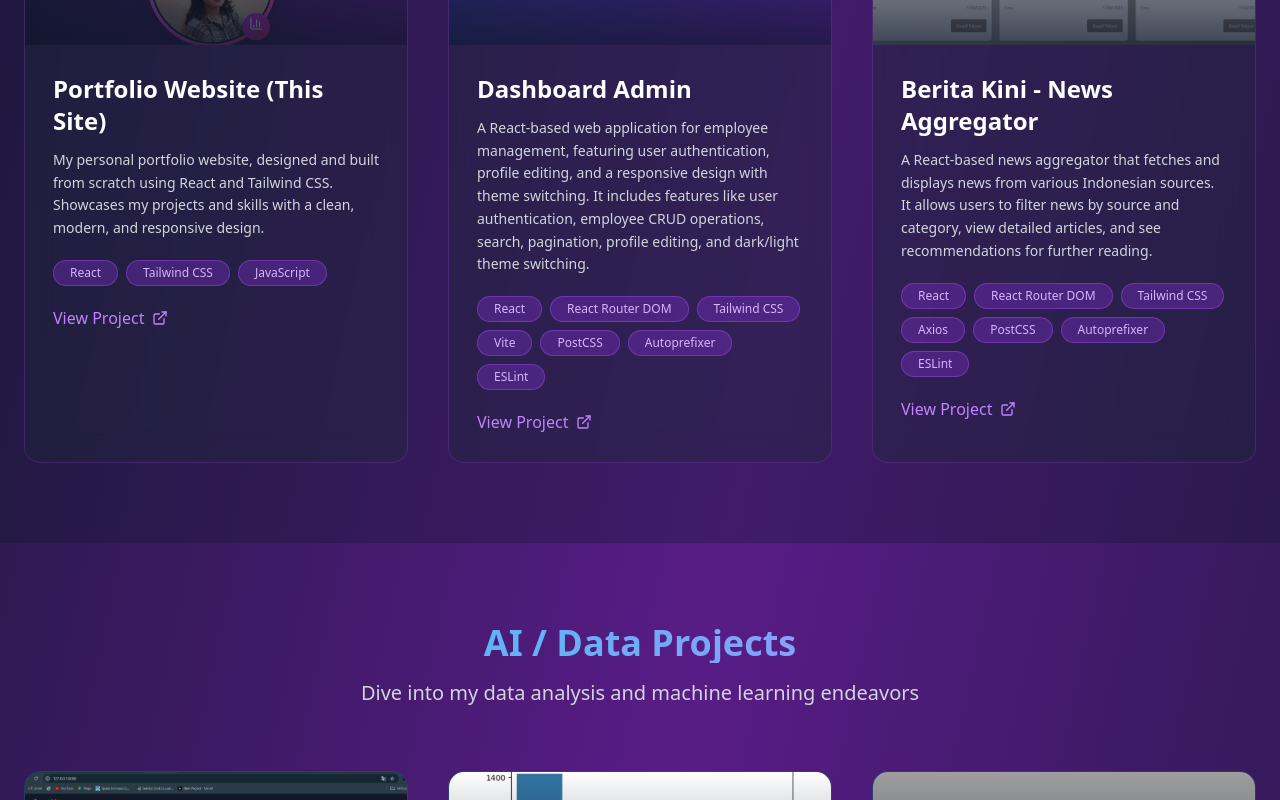
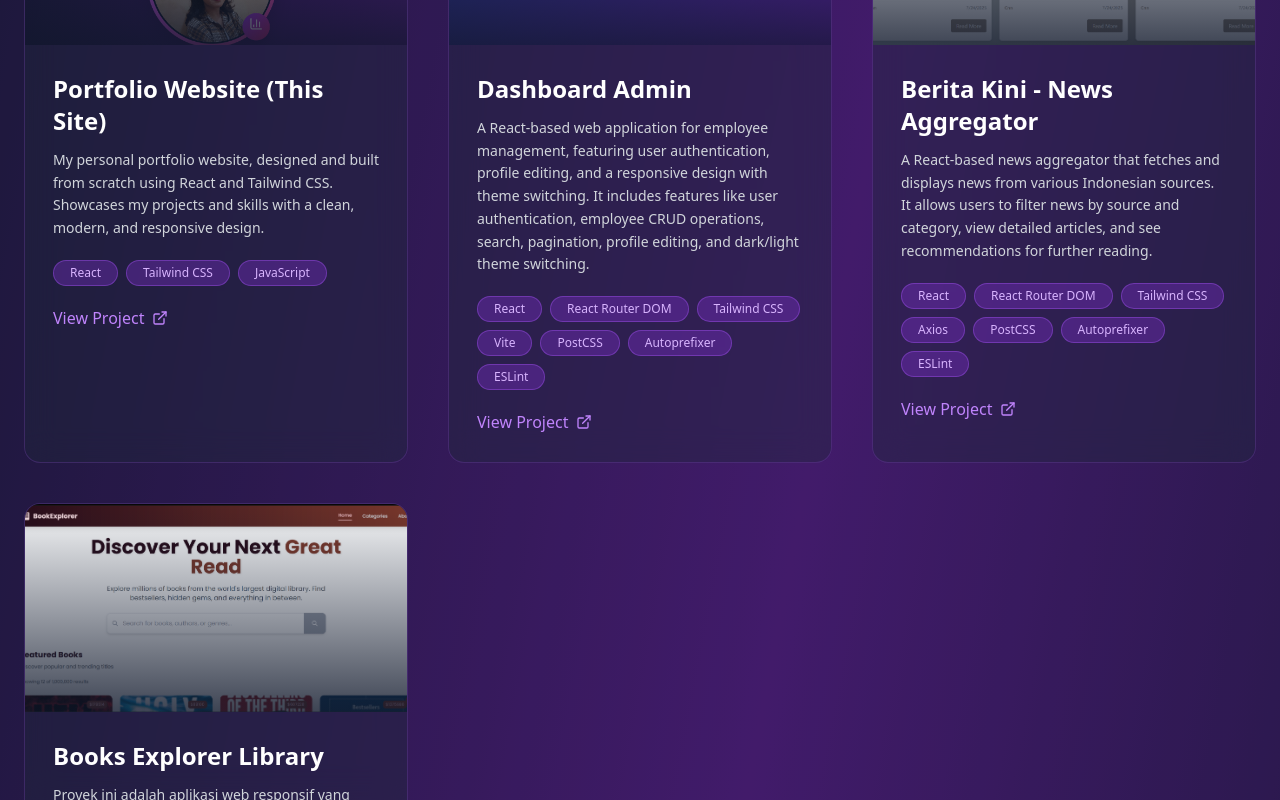
Before and after one commit to clar04/web-porto, a React (Create React App) app: page / in a window 1280 px wide. Shown: the part 2000-2800 px from the top of the page. Built offline with nearby package versions, Linux system fonts and the light colour scheme; grey boxes are pictures that could not be loaded.

Commit message:
add web project

```diff
--- a/src/App.js
+++ b/src/App.js
@@ -99,7 +99,22 @@ const Portfolio = () => {
       ],
       "image": "./images/web-porto3.png",
       "link": "https://github.com/clar04/test-seal"
-    }];
+    },
+    {
+      "title": "Books Explorer Library",
+      "description": "Proyek ini adalah aplikasi web responsif yang dibangun dengan ReactJS untuk memungkinkan pengguna menjelajahi dan mencari buku. Aplikasi ini terintegrasi dengan Google Books API dan Open Library API untuk menampilkan detail buku, ulasan (implementasi tiruan), dan data tambahan seperti subjek. Fitur-fitur utama termasuk pencarian buku yang di-debounce, pagination untuk memuat lebih banyak buku, dan desain responsif yang dibangun dengan Tailwind CSS. Proyek ini juga mencakup penanganan status API, halaman detail buku, dan halaman 404.",
+      "tech": [
+        "ReactJS",
+        "Tailwind CSS",
+        "React Router",
+        "axios",
+        "Google Books API",
+        "OpenLibrary API"
+      ],
+      "image": "./images/web-porto4.png",
+      "link": "https://books-explorer-library.vercel.app/"
+    }
+  ];
 
   const dataSkills = [
     { name: "Apache Spark", icon: <Database className="w-6 h-6" /> },
```
Also changed, not shown: public/images/web-porto4.png (added).
